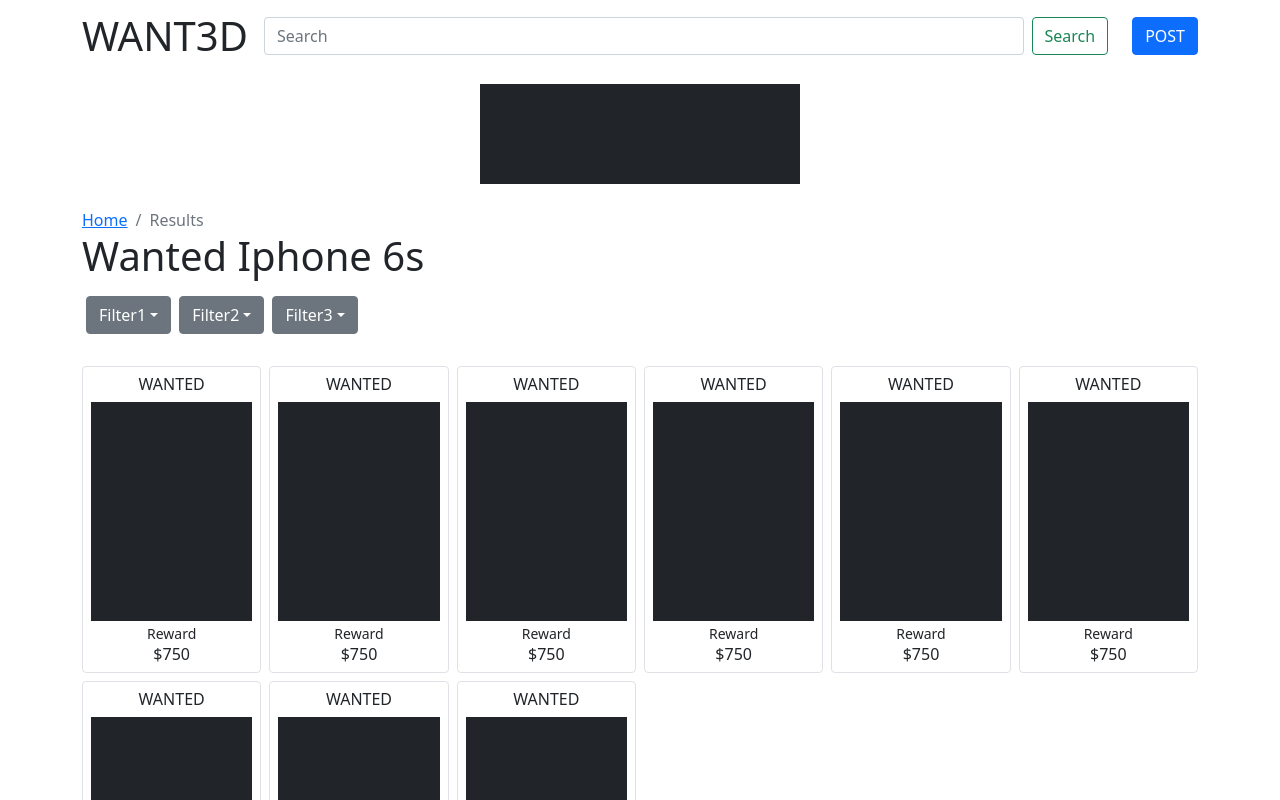
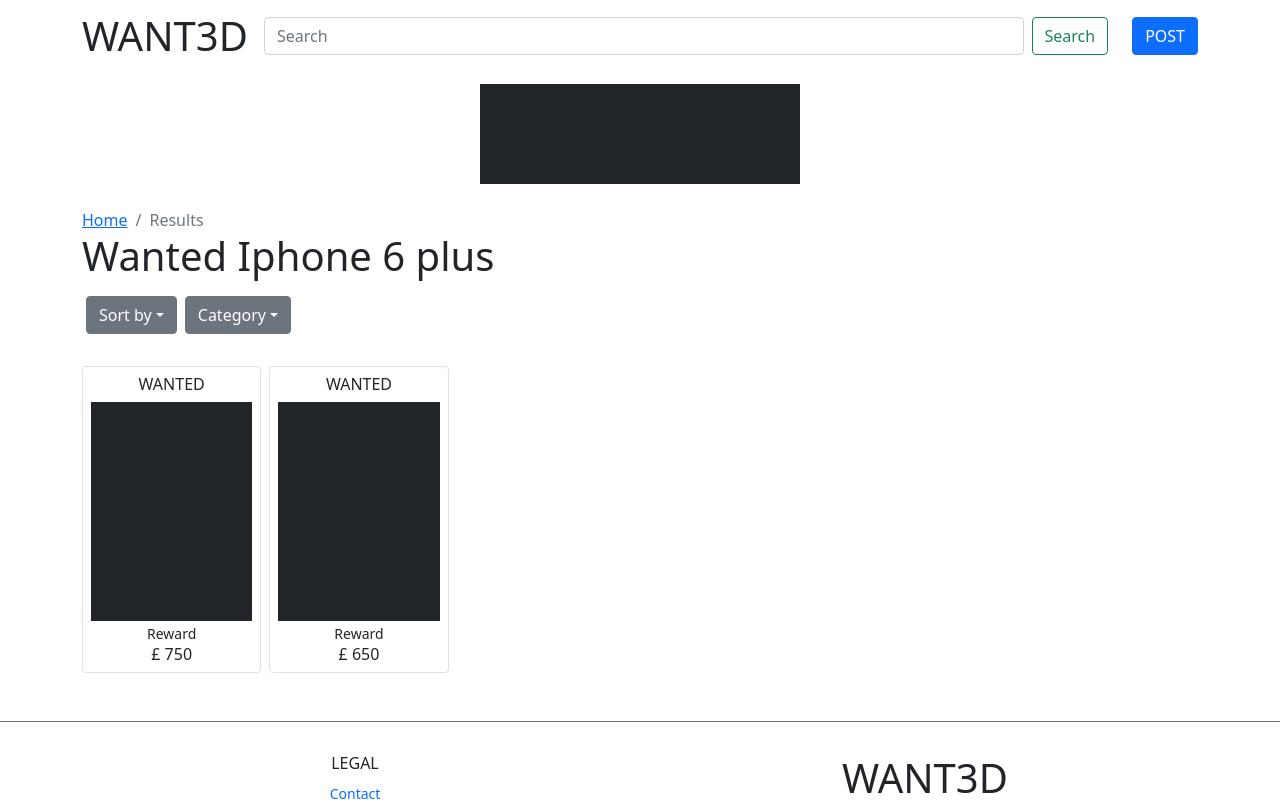
Before and after one commit to toundaherve/want3d, a Next.js app: page /results in a window 1280 px wide. Shown: the top 800 px of the page. Built offline with nearby package versions, Linux system fonts and the light colour scheme.

Commit message:
Add Results mock data

```diff
--- /dev/null
+++ b/components/ResultsPage.js
@@ -0,0 +1,143 @@
+import Layout from "./Layout";
+import {
+  Breadcrumb,
+  BreadcrumbItem,
+  Button,
+  ButtonDropdown,
+  DropdownItem,
+  DropdownMenu,
+  DropdownToggle,
+} from "reactstrap";
+import { useState } from "react";
+
+export default function ResultsPage({
+  searchText = "",
+  data = [],
+  hasMoreData = false,
+  filters = [],
+}) {
+  return (
+    <Layout>
+      <span className="d-block mb-3 w-100 text-white"></span>
+      <div>
+        <div className="d-flex justify-content-center">
+          <div
+            className="position-relative z-index-0 bg-dark"
+            style={{ maxHeight: "100px", maxWidth: "320px" }}
+          >
+            <div style={{ height: "100px", width: "320px" }}></div>
+          </div>
+        </div>
+      </div>
+      <span className="d-block mb-3"></span>
+      <div className="d-flex justify-content-between flex-nowrap">
+        {/* Results Section*/}
+        <div className="flex-grow-1 flex-shrink-1">
+          <div className="position-relative">
+            <div>
+              {/* Results Header */}
+              <div>
+                <div className="d-block flex-wrap">
+                  <span className="mb-2 d-block"></span>
+                  {/* Breadcrumb */}
+                  <div style={{ marginBottom: "-16px" }}>
+                    <Breadcrumb>
+                      <BreadcrumbItem>
+                        <a href="/">Home</a>
+                      </BreadcrumbItem>
+                      <BreadcrumbItem active>Results</BreadcrumbItem>
+                    </Breadcrumb>
+                  </div>
+                  {/* Title */}
+                  <h1>Wanted {searchText}</h1>
+                  {/* Filters */}
+                  <div className="d-flex flex-nowrap w-100">
+                    <div className="d-flex flex-nowrap">
+                      {filters.map((filter, idx) => (
+                        <div key={idx} className="d-flex flex-wrap py-2 px-1">
+                          <Filter options={filter[1]}>{filter[0][0]}</Filter>
+                        </div>
+                      ))}
+                    </div>
+                  </div>
+                  <span className="d-block flex-grow-1 flex-shrink-1 mb-3"></span>
+                </div>
+              </div>
+              <span className="d-block mb-2 flex-grow-1 flex-shrink-1"></span>
+              {/* Results Grid */}
+              <div
+                className="row row-cols-2 row-cols-sm-3 row-cols-md-4 row-cols-lg-6 g-2"
+                style={{ marginTop: "0px" }}
+              >
+                {data.map((item, idx) => (
+                  <div key={idx} className="col">
+                    <div
+                      className="position-relative w-100"
+                      style={{ paddingTop: "171.36%" }}
+                    >
+                      <div className="position-absolute top-0 start-0 end-0 bottom-0">
+                        <div className="d-flex flex-column justify-content-between card p-2 border h-100">
+                          <h6 className="text-center mb-2 flex-grow-0">
+                            WANTED
+                          </h6>
+                          <div className="w-100 flex-grow-1 bg-dark"></div>
+                          <div className="text-center flex-grow-0">
+                            <small>Reward</small>
+                            <h6 className="text-center mb-0">{`${currencySymbol(
+                              item.currency
+                            )} ${item.reward}`}</h6>
+                          </div>
+                        </div>
+                      </div>
+                    </div>
+                  </div>
+                ))}
+              </div>
+              {/* More button */}
+              {hasMoreData && (
+                <div className="d-flex justify-content-center py-3">
+                  <Button color="success">Load more</Button>
+                </div>
+              )}
+            </div>
+          </div>
+        </div>
+        {/* Ads Aside*/}
+        <div className="d-none flex-grow-0 flex-shrink-0"></div>
+      </div>
+      <span className="d-block mb-5"></span>
+    </Layout>
+  );
+}
+
+function Filter({ children, options = ["option1", "option2", "option3"] }) {
+  const [dropdownOpen, setOpen] = useState(false);
+
+  const toggle = () => setOpen(!dropdownOpen);
+
+  return (
+    <ButtonDropdown isOpen={dropdownOpen} toggle={toggle}>
+      <DropdownToggle caret>{children}</DropdownToggle>
+      <DropdownMenu>
+        {options.map((option, idx) => (
+          <DropdownItem
+            key={idx}
+            onClick={(e) => alert(e.currentTarget.innerText)}
+          >
+            {option}
+          </DropdownItem>
+        ))}
+      </DropdownMenu>
+    </ButtonDropdown>
+  );
+}
+
+function currencySymbol(currency) {
+  const symbols = {
+    EUR: "€",
+    USD: "$",
+    GBP: "£",
+  };
+
+  return symbols[currency];
+}
--- a/pages/results.js
+++ b/pages/results.js
@@ -1,119 +1,31 @@
-import Layout from "../components/Layout";
-import {
-  Breadcrumb,
-  BreadcrumbItem,
-  Button,
-  ButtonDropdown,
-  DropdownItem,
-  DropdownMenu,
-  DropdownToggle,
-} from "reactstrap";
-import { useState } from "react";
+import ResultsPage from "../components/ResultsPage";
+
+const searchText = "Iphone 6 plus";
+const data = [
+  {
+    name: "Iphone 6 plus",
+    reward: "750",
+    currency: "GBP",
+    description: "256GB, black color, no scraches please.",
+    category: "phones",
+    location: "Leeds",
+    email: "toundaherve@gmail.com",
+  },
+  {
+    name: "Iphone 6 plus",
+    reward: "650",
+    currency: "GBP",
+    description: "512GB, red color, no scraches please.",
+    category: "phones",
+    location: "London",
+    email: "sarah@gmail.com",
+  },
+];
+const filters = [
+  [["Sort by"], ["Upload date", "Reward", "Location"]],
+  [["Category"], ["Automobiles", "Phones", "Clothing"]],
+];
 
 export default function Results() {
-  return (
-    <Layout>
-      <span className="d-block mb-3 w-100 text-white"></span>
-      <div>
-        <div className="d-flex justify-content-center">
-          <div
-            className="position-relative z-index-0 bg-dark"
-            style={{ maxHeight: "100px", maxWidth: "320px" }}
-          >
-            <div style={{ height: "100px", width: "320px" }}></div>
-          </div>
-        </div>
-      </div>
-      <span className="d-block mb-3"></span>
-      <div className="d-flex justify-content-between flex-nowrap">
-        {/* Results Section*/}
-        <div className="flex-grow-1 flex-shrink-1">
-          <div className="position-relative">
-            <div>
-              {/* Results Header */}
-              <div>
-                <div className="d-block flex-wrap">
-                  <span className="mb-2 d-block"></span>
-                  {/* Breadcrumb */}
-                  <div style={{ marginBottom: "-16px" }}>
-                    <Breadcrumb>
-                      <BreadcrumbItem>
-                        <a href="/">Home</a>
-                      </BreadcrumbItem>
-                      <BreadcrumbItem active>Results</BreadcrumbItem>
-                    </Breadcrumb>
-                  </div>
-                  {/* Title */}
-                  <h1>Wanted Iphone 6s</h1>
-                  {/* Filters */}
-                  <div className="d-flex flex-nowrap w-100">
-                    <div className="d-flex flex-nowrap">
-                      {[1, 2, 3].map((n, idx) => (
-                        <div key={idx} className="d-flex flex-wrap py-2 px-1">
-                          <Filter>Filter{n}</Filter>
-                        </div>
-                      ))}
-                    </div>
-                  </div>
-                  <span className="d-block flex-grow-1 flex-shrink-1 mb-3"></span>
-                </div>
-              </div>
-              <span className="d-block mb-2 flex-grow-1 flex-shrink-1"></span>
-              {/* Results Grid */}
-              <div
-                className="row row-cols-2 row-cols-sm-3 row-cols-md-4 row-cols-lg-6 g-2"
-                style={{ marginTop: "0px" }}
-              >
-                {[1, 2, 3, 4, 5, 6, 7, 8, 9].map((n, idx) => (
-                  <div key={idx} className="col">
-                    <div
-                      className="position-relative w-100"
-                      style={{ paddingTop: "171.36%" }}
-                    >
-                      <div className="position-absolute top-0 start-0 end-0 bottom-0">
-                        <div className="d-flex flex-column justify-content-between card p-2 border h-100">
-                          <h6 className="text-center mb-2 flex-grow-0">
-                            WANTED
-                          </h6>
-                          <div className="w-100 flex-grow-1 bg-dark"></div>
-                          <div className="text-center flex-grow-0">
-                            <small>Reward</small>
-                            <h6 className="text-center mb-0">$750</h6>
-                          </div>
-                        </div>
-                      </div>
-                    </div>
-                  </div>
-                ))}
-              </div>
-              {/* More button */}
-              <div className="d-flex justify-content-center py-3">
-                <Button color="success">Load more</Button>
-              </div>
-            </div>
-          </div>
-        </div>
-        {/* Ads Aside*/}
-        <div className="d-none flex-grow-0 flex-shrink-0"></div>
-      </div>
-      <span className="d-block mb-2"></span>
-    </Layout>
-  );
+  return <ResultsPage searchText={searchText} data={data} filters={filters} />;
 }
-
-function Filter({ children, options = ["option1", "option2", "option3"] }) {
-  const [dropdownOpen, setOpen] = useState(false);
-
-  const toggle = () => setOpen(!dropdownOpen);
-
-  return (
-    <ButtonDropdown isOpen={dropdownOpen} toggle={toggle}>
-      <DropdownToggle caret>{children}</DropdownToggle>
-      <DropdownMenu>
-        {options.map((option, idx) => (
-          <DropdownItem key={idx}>{option}</DropdownItem>
-        ))}
-      </DropdownMenu>
-    </ButtonDropdown>
-  );
-}
```
